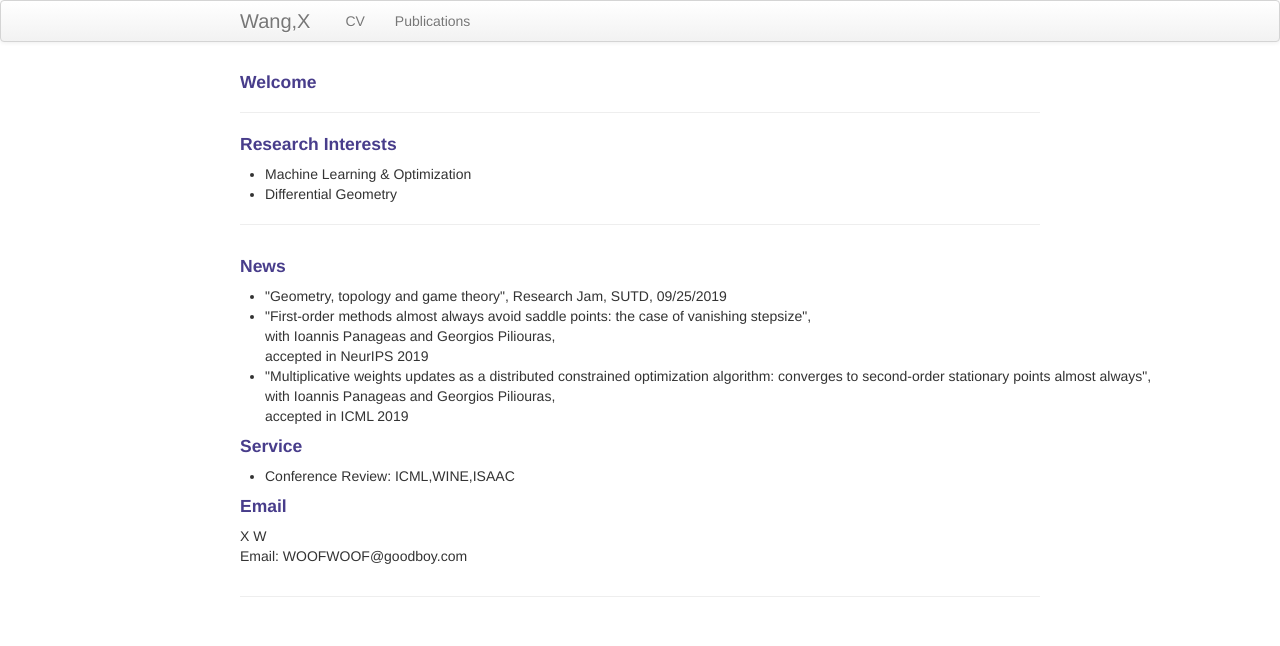
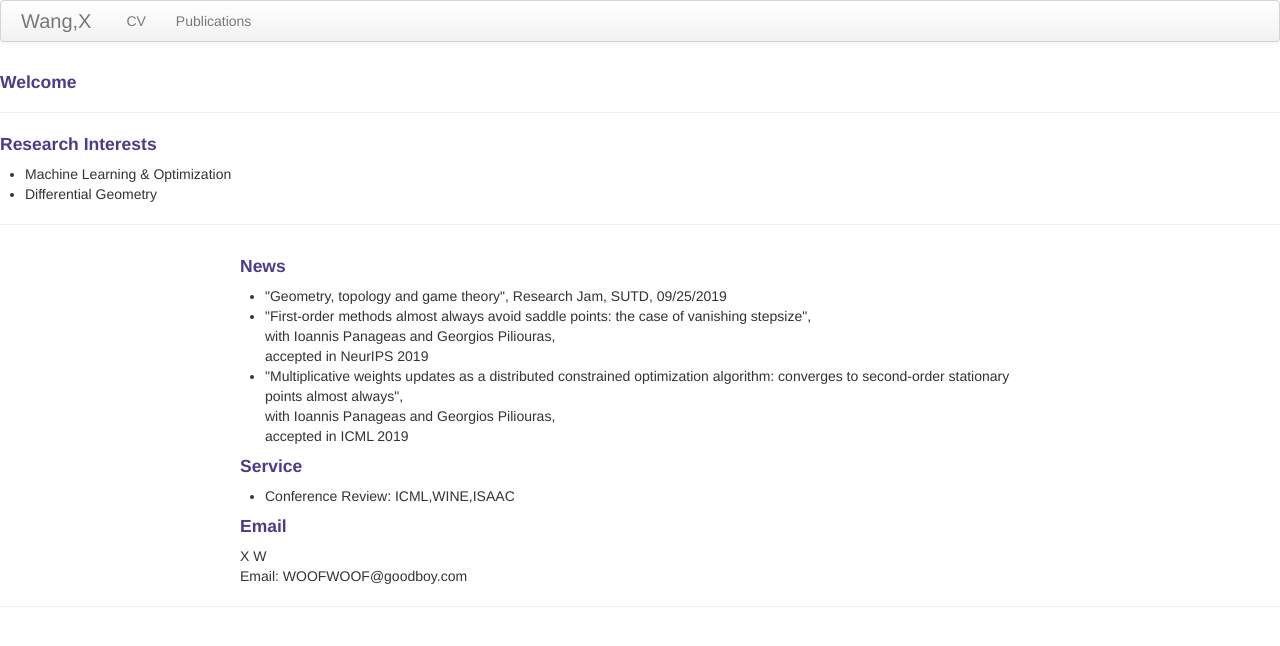
Before and after one commit to xiiaowang/xiiaowang.github.io, a Jekyll site: the page built from index.md, in a window 1280 px wide. Shown: the top 646 px of the page. Built offline with Jekyll 4.4.1, drawn with Linux system fonts in a browser that asks for light colours.

Commit message:
Update style.css

```diff
--- a/assets/themes/twitter/css/style.css
+++ b/assets/themes/twitter/css/style.css
@@ -1,9 +1,9 @@
 /* Custom container */
-.container-narrow {
+.container {
   margin: 0 auto;
   max-width: 800px; }
 
-.container-narrow > hr {
+.container > hr {
   margin: 30px 0; }
 
 .navbar .nav {
```
